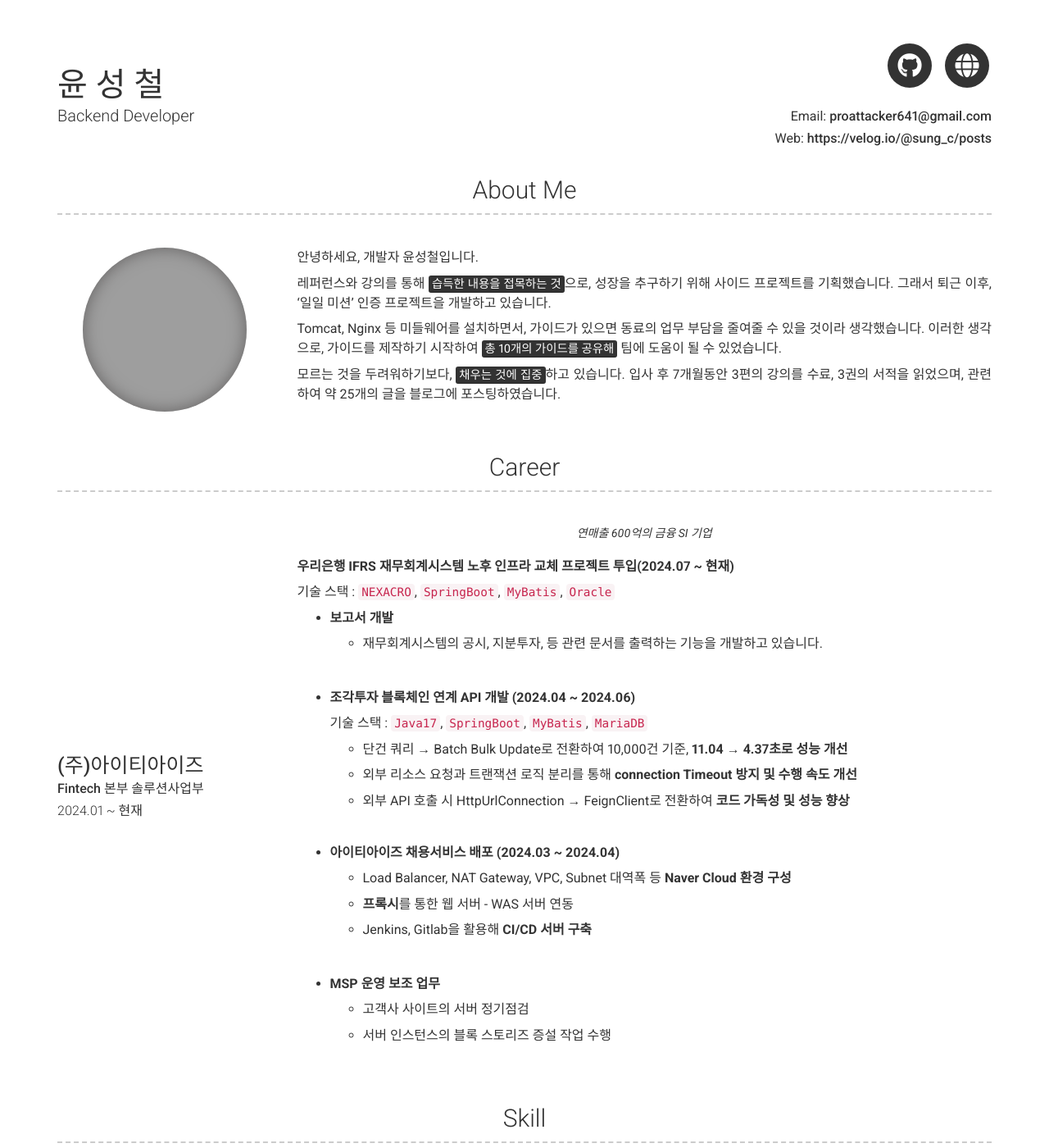
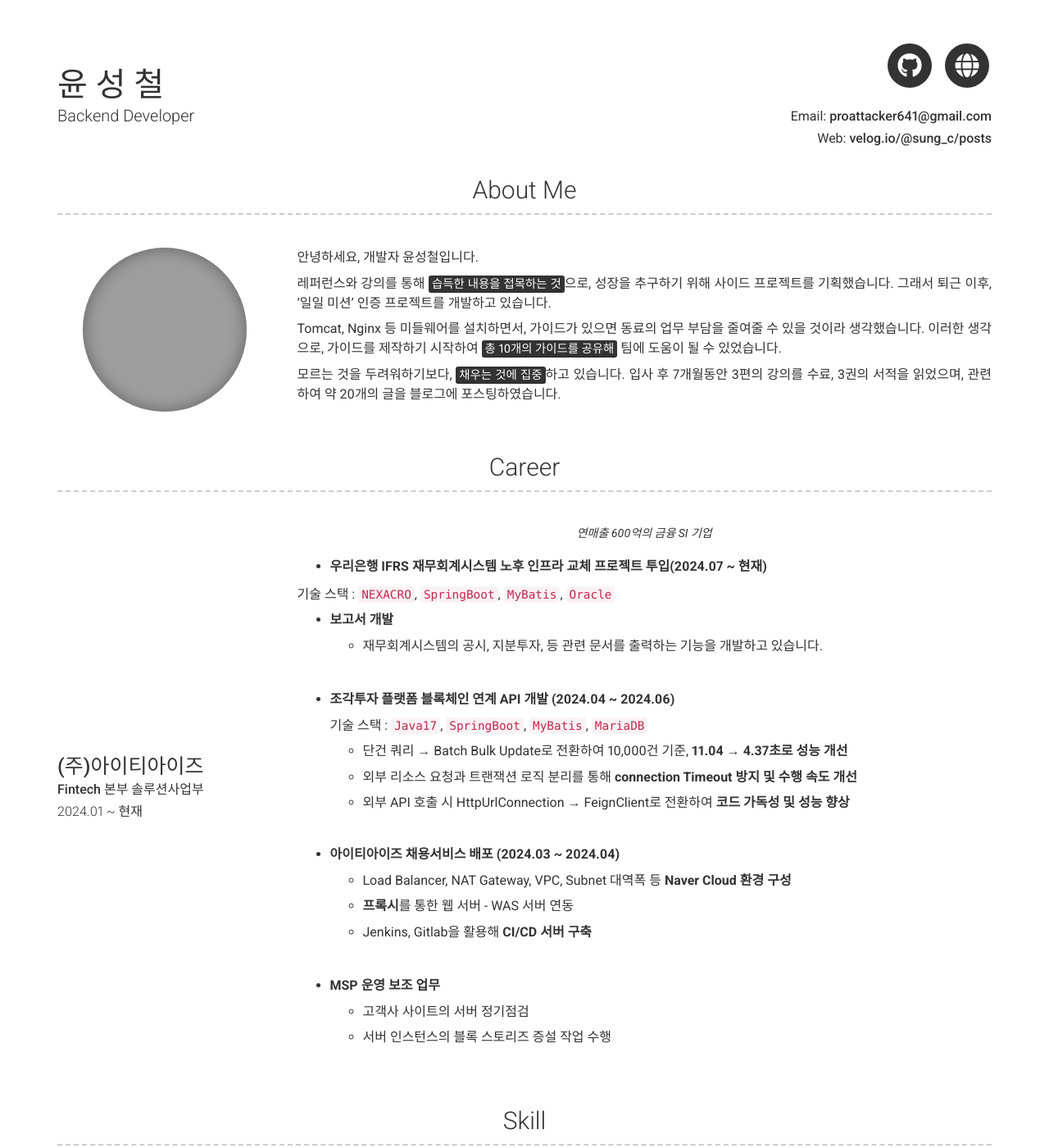
Before and after one commit to sungchulyun/sungchulyun.github.io, a Jekyll site: the page built from index.md, in a window 1280 px wide and 1400 px high. Shown: the whole window at 82% size. Built offline with Jekyll 4.4.1, drawn with Linux system fonts in a browser that asks for light colours; nearby versions of some CDN libraries; some of the changed text lies outside the part shown; grey boxes are pictures that could not be loaded.

```diff
--- a/_config.yml
+++ b/_config.yml
@@ -9,7 +9,7 @@ version: 2
 name: 윤 성 철
 title: Backend Developer
 email: proattacker641@gmail.com
-website : https://velog.io/@sung_c/posts
+website : velog.io/@sung_c/posts
 #website: www.github.com/sungchulyun
 
 # Dark Mode (true/false/never)
@@ -22,7 +22,7 @@ github_username: sungchulyun
 additional_links:
 - title: sung_c.velog
   icon: fas fa-globe
-  url: https://velog.io/@sung_c/posts
+  url: velog.io/@sung_c/posts
 # - title: another link
 #   icon: font awesome brand icon name (eg. fab fa-twitter) (https://fontawesome.com/icons?d=gallery&m=free)
 #   url: Link url (eg. https://google.com)
@@ -40,13 +40,13 @@ about_content: | # this will include new lines to allow paragraphs
   안녕하세요, 개발자 윤성철입니다.
 
   레퍼런스와 강의를 통해 <mark>습득한 내용을 접목하는 것</mark>으로, 성장을 추구하기 위해 사이드 프로젝트를 기획했습니다.
-  그래서 퇴근 이후, '일일 미션' 인증 프로젝트을 개발하고 있습니다.
+  그래서 퇴근 이후, '일일 미션' 인증 프로젝트를 개발하고 있습니다.
 
   Tomcat, Nginx 등 미들웨어를 설치하면서, 가이드가 있으면 동료의 업무 부담을 줄여줄 수 있을 것이라 생각했습니다.
   이러한 생각으로, 가이드를 제작하기 시작하여 <mark>총 10개의 가이드를 공유해</mark> 팀에 도움이 될 수 있었습니다.
 
   모르는 것을 두려워하기보다, <mark>채우는 것에 집중</mark>하고 있습니다.
-  입사 후 7개월동안 3편의 강의를 수료, 3권의 서적을 읽었으며, 관련하여 약 25개의 글을 블로그에 포스팅하였습니다.
+  입사 후 7개월동안 3편의 강의를 수료, 3권의 서적을 읽었으며, 관련하여 약 20개의 글을 블로그에 포스팅하였습니다.
   <br>
 
 content:
@@ -62,7 +62,7 @@ content:
         quote: >
           연매출 600억의 금융 SI 기업
         description: | # this will include new lines to allow paragraphs
-          **우리은행 IFRS 재무회계시스템 노후 인프라 교체 프로젝트 투입(2024.07 ~ 현재)**
+          - **우리은행 IFRS 재무회계시스템 노후 인프라 교체 프로젝트 투입(2024.07 ~ 현재)**
 
            기술 스택 : `NEXACRO`, `SpringBoot`, `MyBatis`, `Oracle`
 
@@ -72,7 +72,7 @@ content:
 
            <br>
 
-          - **조각투자 블록체인 연계 API 개발 (2024.04 ~ 2024.06)**
+          - **조각투자 플랫폼 블록체인 연계 API 개발 (2024.04 ~ 2024.06)**
 
             기술 스택 : `Java17`, `SpringBoot`, `MyBatis`, `MariaDB`
 
@@ -147,7 +147,7 @@ content:
           기술 스택 :
           - Backend : `Java`, `SpringBoot`, `Spring Security`, `Spring Data JPA`, `Spring Batch`
           - DB : `AWS RDS(MariaDB)`, `QueryDSL`, `Redis`
-          - Infra : `Docker`, `Github-Action`, `AWS EC2`, `AWS S3`
+          - Infra : `Docker`, `Github-Action`, `AWS EC2`, `AWS S3`, `AWS ROUTE 53`
           <br>
 
           개발 내용 :
@@ -166,6 +166,8 @@ content:
           <br>
           - 예외 처리 전략을 통한 **공통 exception 처리 구현**
             - **서비스 개발의 일관성 및 코드 명확성** 향상
+          <br>
+          - Github-Action, Docker를 활용한 CI/CD 환경 구축
           <br>
           - SSL 인증서 적용으로 **보안성 향상**
           <br>
```
